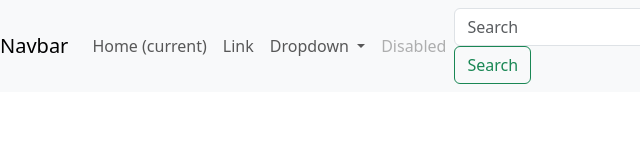
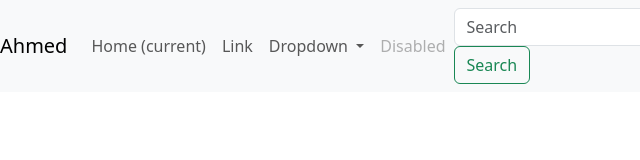
Before and after one commit to IbrahimTaha1/frist-homepage, a plain HTML site: page index.html in a window 1280 px wide. Shown: the full height of the page, 0-640 px from the left. Drawn offline with nearby package versions, Linux system fonts and the light colour scheme.

Commit message:
cjange navbar name

```diff
--- a/index.html
+++ b/index.html
@@ -10,7 +10,7 @@
 <body>
 
 <nav class="navbar navbar-expand-lg navbar-light bg-light">
-  <a class="navbar-brand" href="#">Navbar</a>
+  <a class="navbar-brand" href="#">Ahmed</a>
   <button class="navbar-toggler" type="button" data-toggle="collapse" data-target="#navbarSupportedContent" aria-controls="navbarSupportedContent" aria-expanded="false" aria-label="Toggle navigation">
     <span class="navbar-toggler-icon"></span>
   </button>
```
